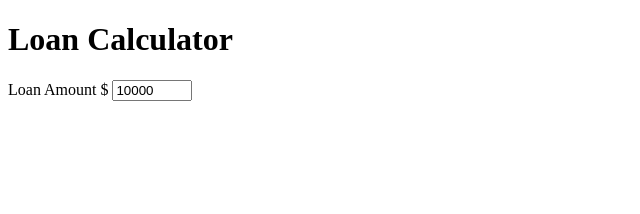
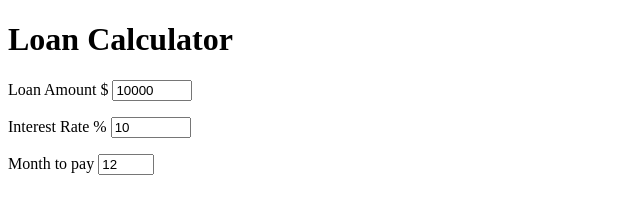
Before and after one commit to rashmiwijemanna/loan-calculator, a plain HTML site: page index.html in a window 1280 px wide. Shown: the whole page, without its empty margins (0-640 px from the left). Drawn offline with Linux system fonts and the light colour scheme.

Commit message:
implement number feilds

```diff
--- a/index.html
+++ b/index.html
@@ -12,6 +12,14 @@
             <input type="number"  id="loan-amount"
             min="1" max="50000" value="10000">
         </p>
+        <p>Interest Rate %
+            <input type="number"  id="interest-rate"
+            min="0" max="100" value="10" step=".1">
+        </p>
+        <p>Month to pay
+            <input type="number"  id="months-to-pay"
+            min="6" max="48" value="12">
+        </p>
     </div>
 </body>
 </html>
```
